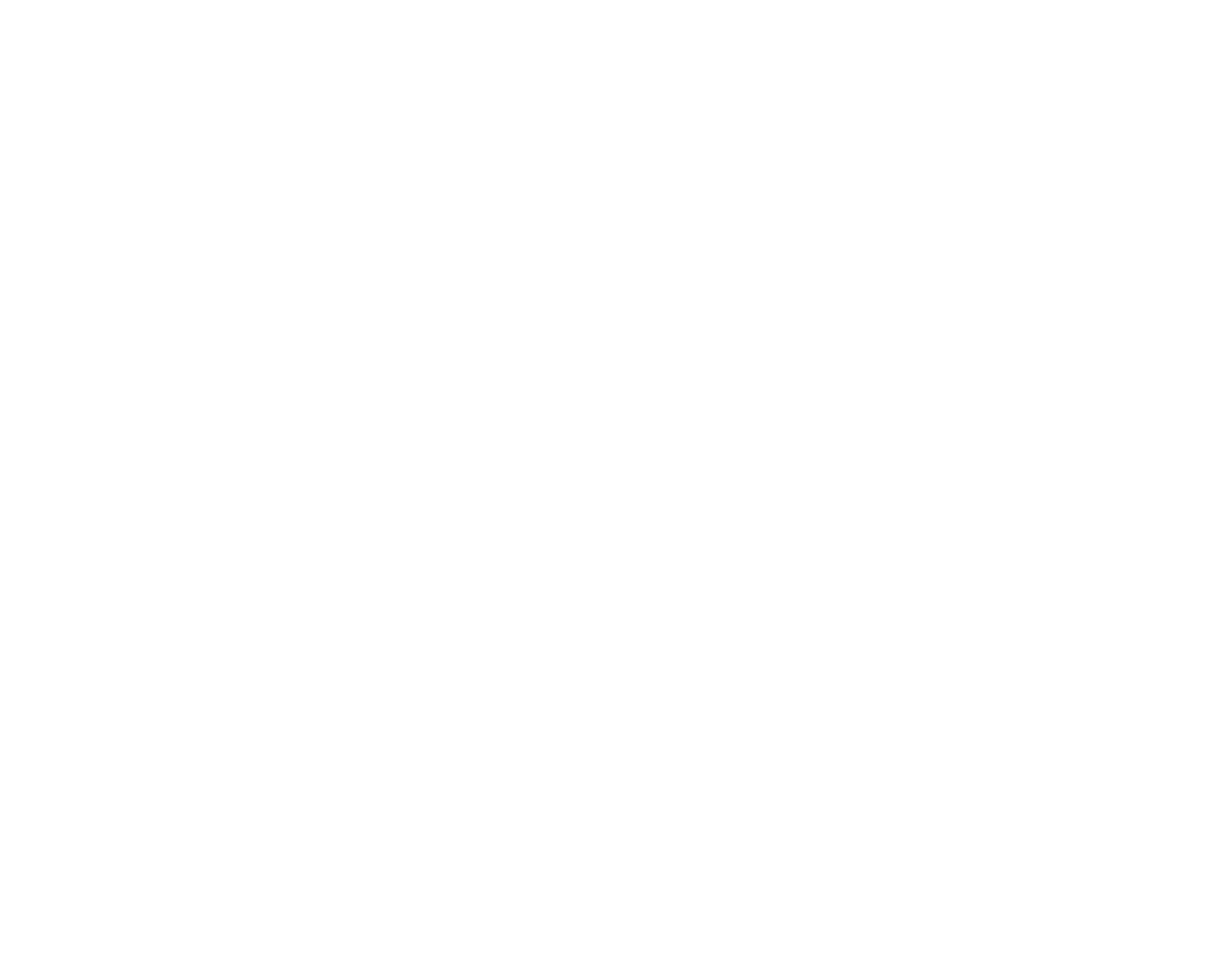
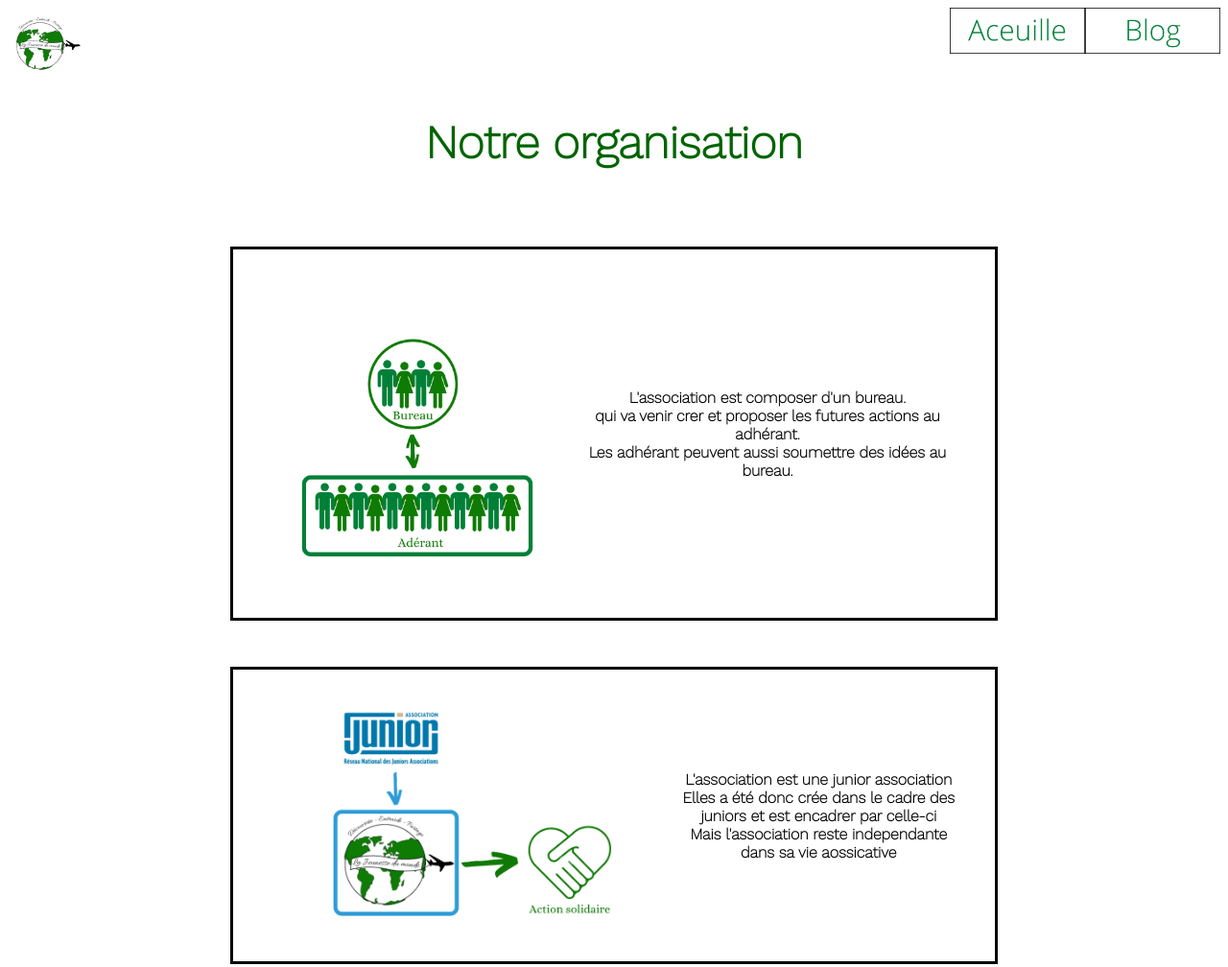
Before and after one commit to rrezi69140/Projet-de-creation-de-site-personaliser-, a plain HTML site: page Pages/Apropos.html in a window 1280 px wide. Shown: the whole page at 96% size. Before the commit the page ends 800 px from the top, so only its background shows below. Drawn offline with Linux system fonts and the light colour scheme.

Commit message:
implementation des infographie et des texte explicatifes et correction des bugs

```diff
--- a/CSS/style.css
+++ b/CSS/style.css
@@ -47,3 +47,36 @@ text-align: center;
 color: darkgreen;
 font-size: 3em;
 }
+
+.Infographie{
+    display: flex;
+    flex-direction: row;
+    justify-content: center;
+    align-items: center;
+    border: solid black;
+    padding: 2em;
+}
+
+h2{
+    font-family: "FontsFree-Net-WorkSans-ExtraLight" ;
+    text-align: center;
+    color: black;
+    font-size: 1em;
+}
+
+section{
+    display: flex;
+    flex-direction: column;
+    justify-content: space-between;
+    width: 50em;
+    align-content: center;
+    gap: 3em;
+
+}
+
+.Millieuxinfographie{
+    margin-top: 5em;
+    display: flex;
+    flex-direction: row;
+    justify-content: center;
+}
--- a/Pages/Apropos.html
+++ b/Pages/Apropos.html
@@ -0,0 +1,45 @@
+<!DOCTYPE html>
+<html>
+    <head>
+        <meta charset="utf-8">
+        <link rel="stylesheet " href="../CSS/style.css">
+        <title>Site jeunesse du monde</title>
+    </head>
+
+    <body>
+        <header>
+            <div class="HautPage">
+                    <img src="../Images/Logo.png" class="Logo">
+                    <div class="VoletNavigation">
+                        <a href="../index.html"> <img src="../Images/BoutonAceuille.png" class="ImageVoletNavigation"></a>
+                        <a href="Blog.html"> <img src="../Images/BoutonBlog .png" class="ImageVoletNavigation"></a>
+                    </div>
+            </div>
+            <h1>Notre organisation</h1>
+            <div class="Millieuxinfographie">
+                <section>
+                    <article>
+                    <div class="Infographie">
+                        <img src="../Images/InfographieBureauDirection.png"  style="height: 20em;">
+                        <h2>
+                            L'association est composer d'un bureau.<br>
+                            qui  va venir crer et proposer les futures actions au adhérant.<br>
+                            Les adhérant peuvent aussi soumettre des idées au bureau.
+                        </h2>
+                    </div>
+                    </article>
+
+                    <article>
+                        <div class="Infographie">
+                            <img src="../Images/InfographieOrganisation.png"  style="height: 15em;">
+                            <h2>
+                                L'association est une junior association <br>
+                                Elles a été donc crée dans le cadre des juniors et est encadrer par celle-ci <br>
+                                Mais l'association reste independante dans sa vie aossicative
+                            </h2>
+                        </div>
+                        </article>
+                    </section>
+                </div>
+    </body>
+   </html>
```
Also changed, not shown: index.html (+2 -2 lines).
